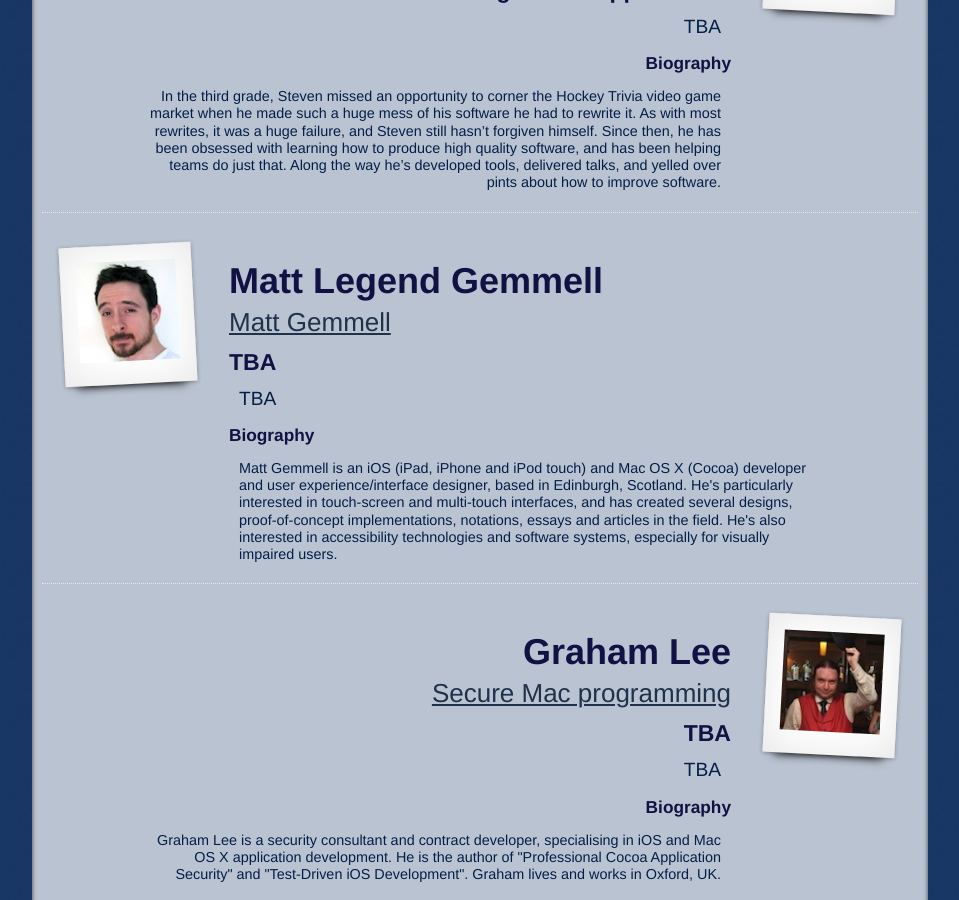
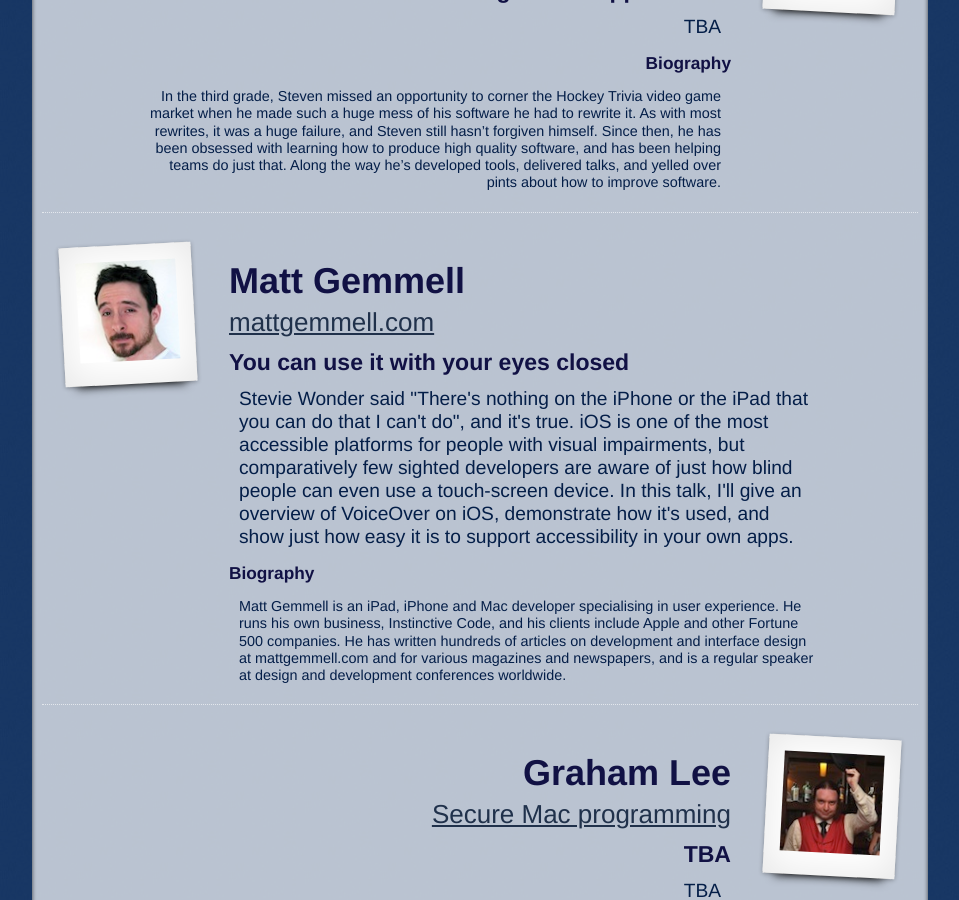
Before and after one commit to acf/nsscotland, a Jekyll site: the page built from index.html, in a window 1280 px wide and 900 px high, scrolled down 889 px. Shown: the whole window, without its empty margins (160-1119 px from the left). Built offline with Jekyll 4.4.1, drawn with Linux system fonts in a browser that asks for light colours.

Commit message:
Updated Matt

```diff
--- a/index.html
+++ b/index.html
@@ -35,15 +35,15 @@
   </div>
 
   <div class="info">
-    <h3>Matt Legend Gemmell</h3>
-    <a class="bigger" href="http://mattgemmell.com/">Matt Gemmell</a>
+    <h3>Matt Gemmell</h3>
+    <a class="bigger" href="http://mattgemmell.com/">mattgemmell.com</a>
     <div class="abstract">
-      <h4>TBA</h4>
-      <p>TBA</p>
+      <h4>You can use it with your eyes closed</h4>
+      <p>Stevie Wonder said "There's nothing on the iPhone or the iPad that you can do that I can't do", and it's true. iOS is one of the most accessible platforms for people with visual impairments, but comparatively few sighted developers are aware of just how blind people can even use a touch-screen device. In this talk, I'll give an overview of VoiceOver on iOS, demonstrate how it's used, and show just how easy it is to support accessibility in your own apps.</p>
     </div>
     <div class="biography">
       <h4>Biography</h4>
-      <p>Matt Gemmell is an iOS (iPad, iPhone and iPod touch) and Mac OS X (Cocoa) developer and user experience/interface designer, based in Edinburgh, Scotland.  He's particularly interested in touch-screen and multi-touch interfaces, and has created several designs, proof-of-concept implementations, notations, essays and articles in the field. He's also interested in accessibility technologies and software systems, especially for visually impaired users.</p>
+      <p>Matt Gemmell is an iPad, iPhone and Mac developer specialising in user experience. He runs his own business, Instinctive Code, and his clients include Apple and other Fortune 500 companies. He has written hundreds of articles on development and interface design at mattgemmell.com and for various magazines and newspapers, and is a regular speaker at design and development conferences worldwide.</p>
     </div>
   </div>
 </div>
```
